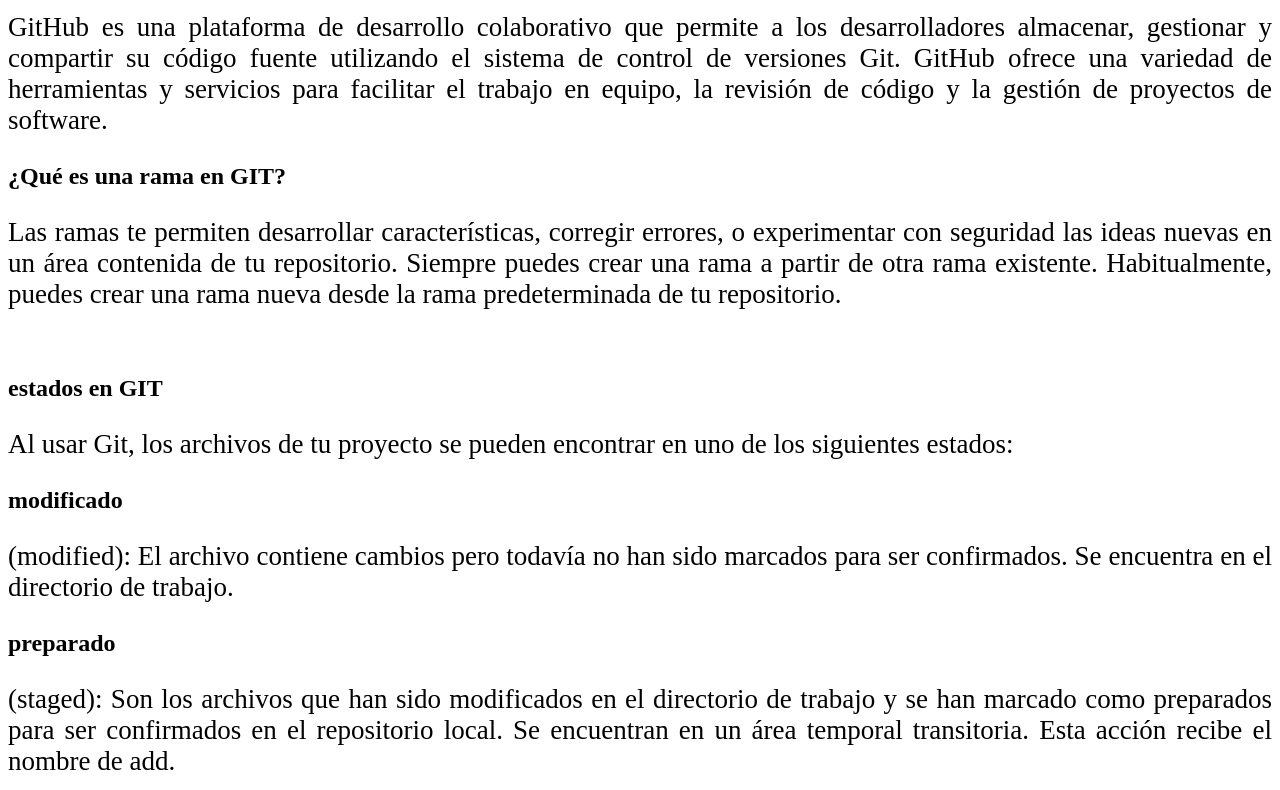
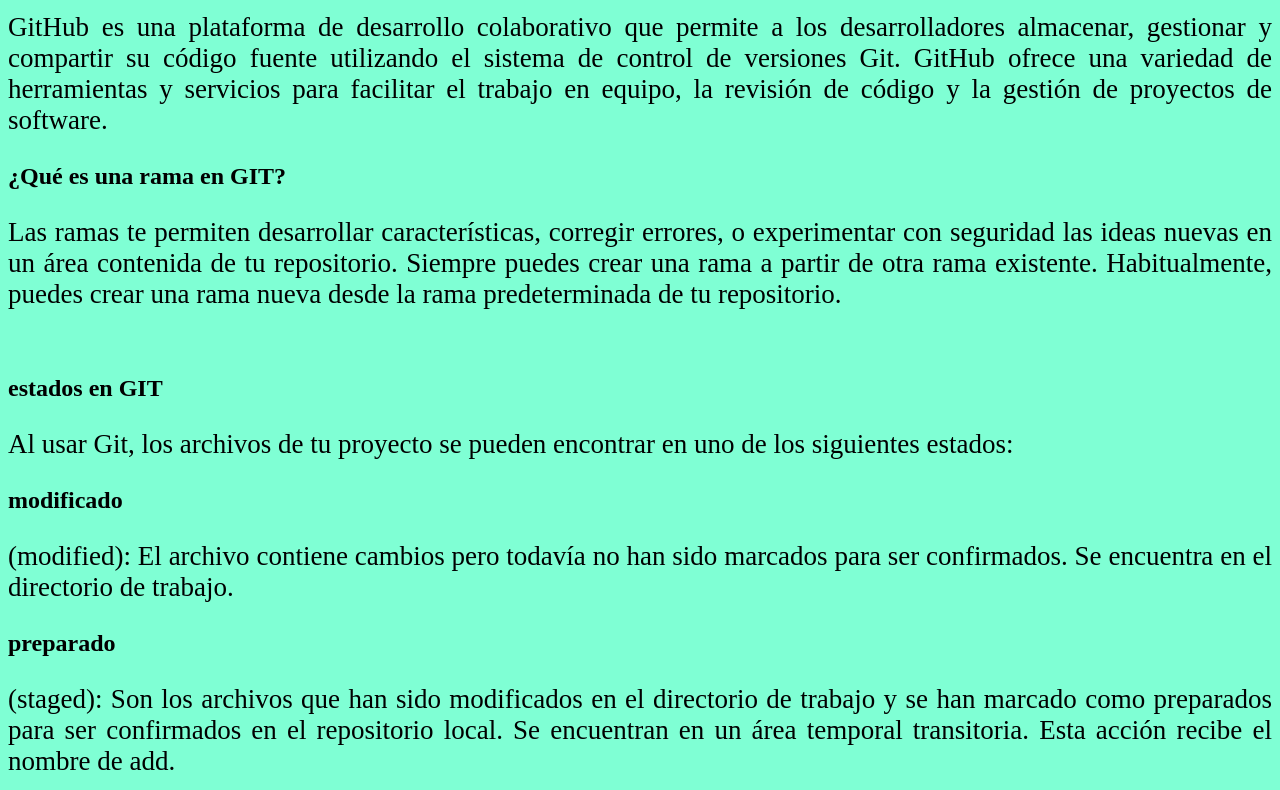
Before and after one commit to akikosaver12/akikos2, a plain HTML site: page githud.html in a window 1280 px wide. Shown: the part 265-1055 px from the top of the page. Drawn offline with Linux system fonts and the light colour scheme.

Commit message:
version final

```diff
--- a/css/contor.css
+++ b/css/contor.css
@@ -1,3 +1,8 @@
+body{
+    background-color: aquamarine;
+}
+
+
 ul,li{
     list-style: none;
 }
--- a/css/fusiones.css
+++ b/css/fusiones.css
@@ -1,3 +1,9 @@
+body{
+    background-color: aquamarine;
+}
+
+
+
 ul,li{
     list-style: none;
 }
--- a/css/git.css
+++ b/css/git.css
@@ -1,3 +1,8 @@
+body{
+    background-color: aquamarine;
+}
+
+
 ul,li{
     list-style: none;
 }
--- a/css/pi.css
+++ b/css/pi.css
@@ -1,3 +1,10 @@
+
+body{
+    background-color: aquamarine;
+}
+
+
+
 ul,li{
     list-style: none;
 }
--- a/css/reposi.css
+++ b/css/reposi.css
@@ -1,3 +1,8 @@
+body{
+    background-color: aquamarine;
+}
+
+
 ul,li{
     list-style: none;
 }
--- a/css/teminar.css
+++ b/css/teminar.css
@@ -1,3 +1,8 @@
+body{
+    background-color: aquamarine;
+}
+
+
 ul,li{
     list-style: none;
 }
```
